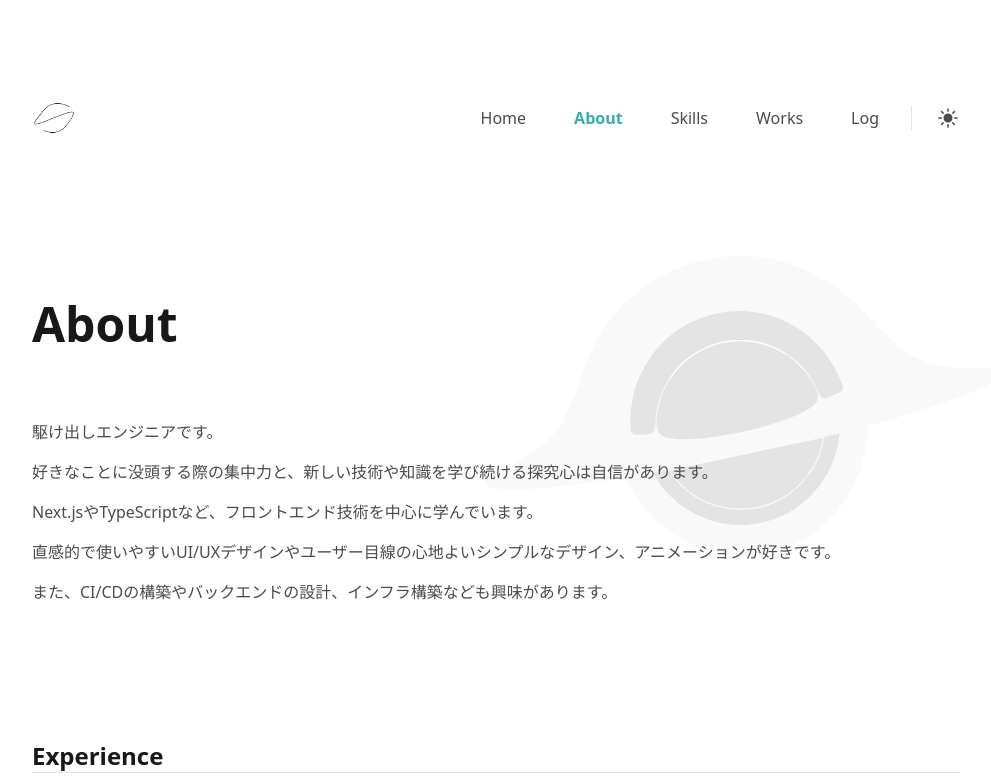
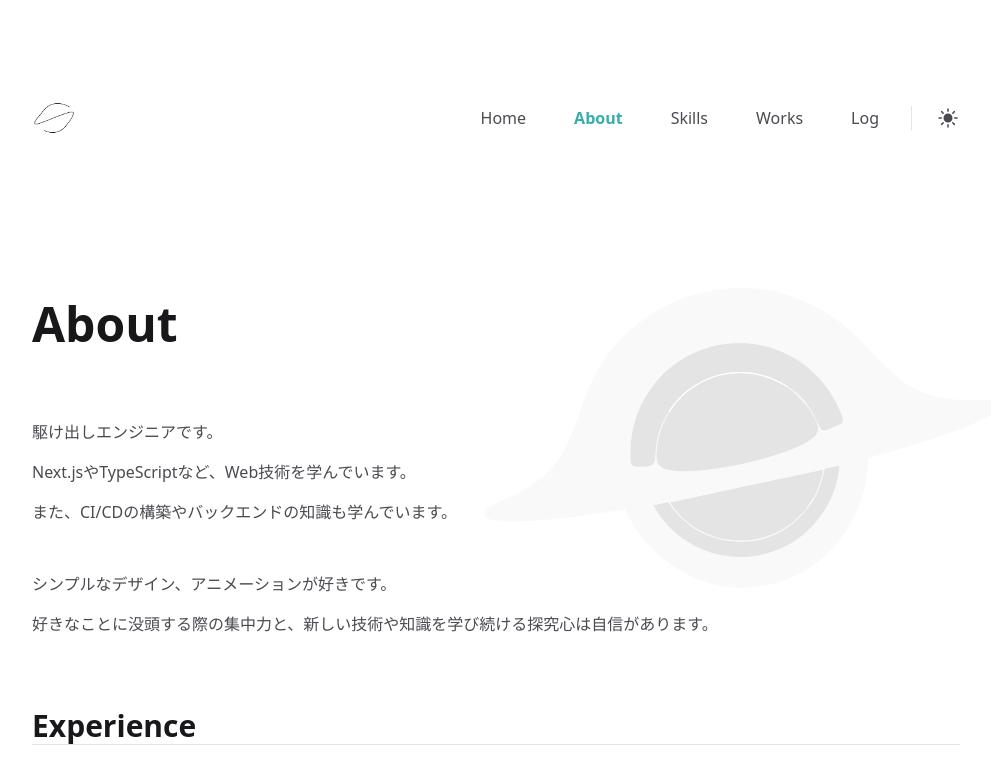
Before and after one commit to shikano35/portfolio-2024, a Next.js app: page /about in a window 1280 px wide. Shown: the top 783 px of the page, without its empty margins (144-1135 px from the left). Built offline with nearby package versions, Linux system fonts and the light colour scheme.

Commit message:
fix: Modify a sentence

```diff
--- a/src/app/about/page.tsx
+++ b/src/app/about/page.tsx
@@ -5,6 +5,7 @@ import { Metadata } from "next";
 import { Blackhole } from "@/components/Icons/Blackhole";
 import React from "react";
 import { Container } from "@/components/Container";
+import { FadeIn } from "@/components/FadeIn";
 
 export const metadata: Metadata = {
   ...baseMetadata,
@@ -22,13 +23,14 @@ export default function AboutPage() {
             <p className="text-start text-muted-foreground text-base leading-8 md:leading-10">
               駆け出しエンジニアです。
               <br />
+              Next.jsやTypeScriptなど、Web技術を学んでいます。
+              <br />
+              また、CI/CDの構築やバックエンドの知識も学んでいます。
+            </p>
+            <p className="text-start text-muted-foreground text-base leading-8 md:leading-10 mt-8">
+              シンプルなデザイン、アニメーションが好きです。
+              <br />
               好きなことに没頭する際の集中力と、新しい技術や知識を学び続ける探究心は自信があります。
-              <br />
-              Next.jsやTypeScriptなど、フロントエンド技術を中心に学んでいます。
-              <br />
-              直感的で使いやすいUI/UXデザインやユーザー目線の心地よいシンプルなデザイン、アニメーションが好きです。
-              <br />
-              また、CI/CDの構築やバックエンドの設計、インフラ構築なども興味があります。
             </p>
           </HeadGroup>
         </div>
@@ -38,8 +40,8 @@ export default function AboutPage() {
           </div>
         </div>
 
-        <Heading as="h4" className="mt-32">
-          Experience
+        <Heading as="h3" className="mt-16">
+          <FadeIn>Experience</FadeIn>
         </Heading>
       </Container>
     </>
```
